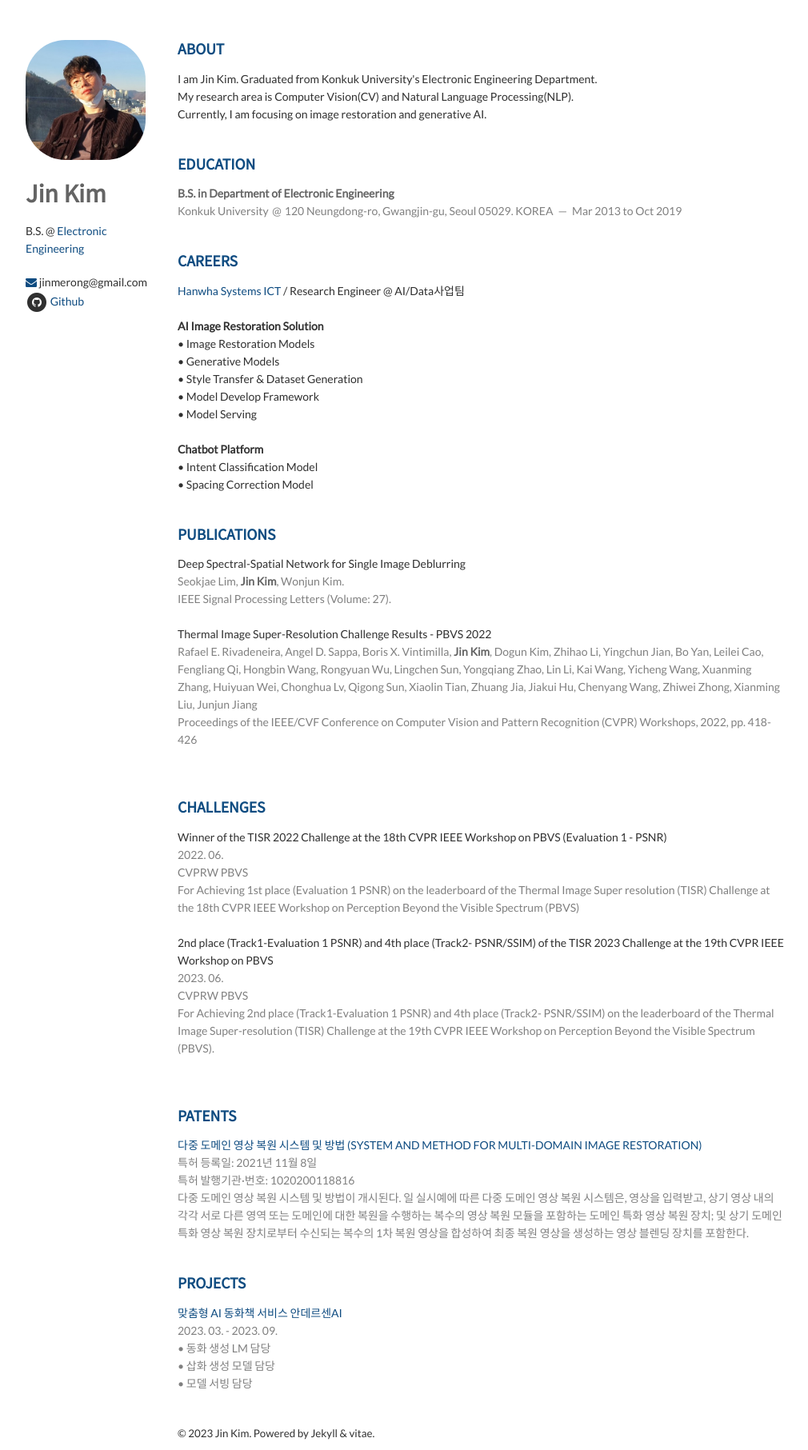
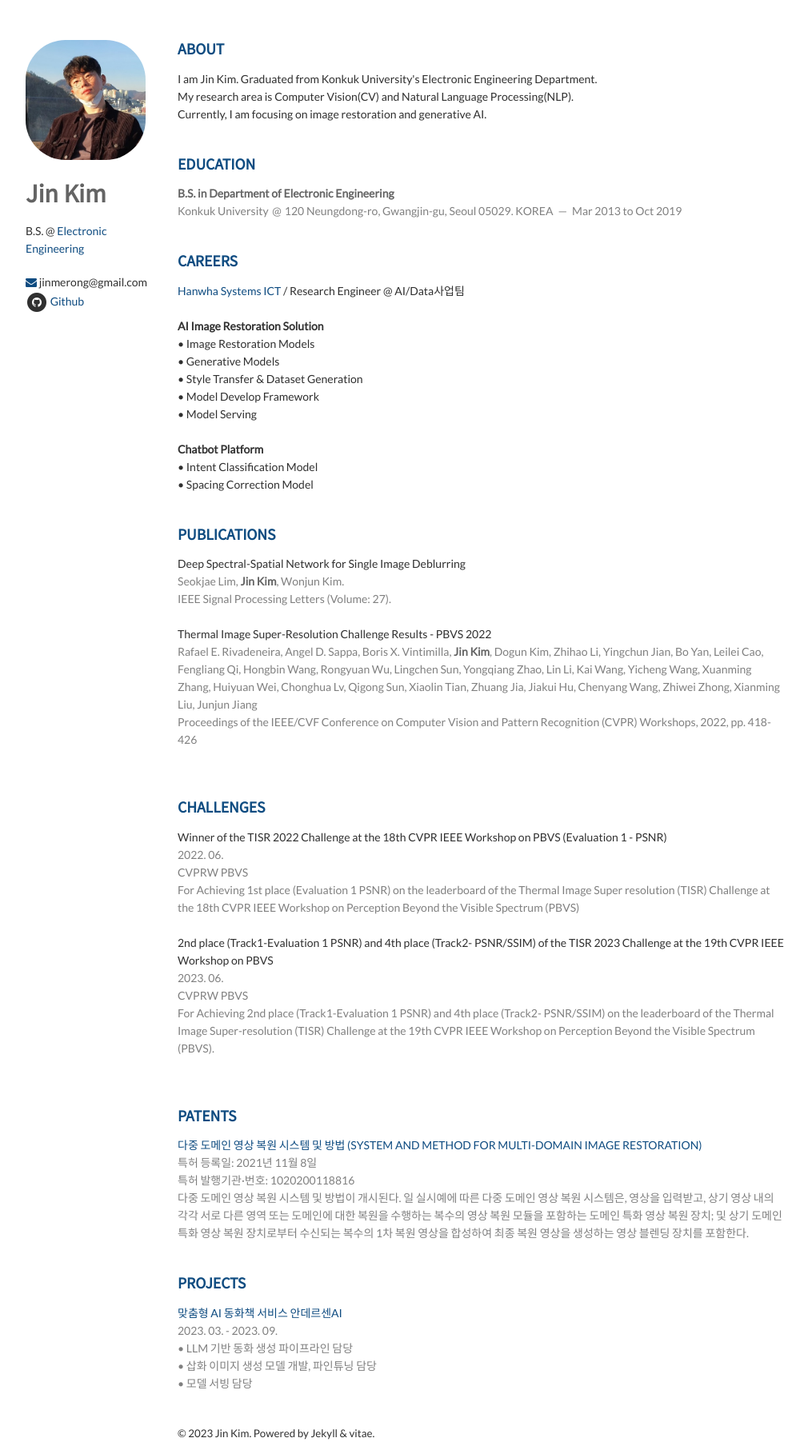
Before and after one commit to K-I-M-J-I-N/K-I-M-J-I-N.github.io, a Jekyll site: the page built from index.html, in a window 1280 px wide. Shown: the whole page at 80% size, without its empty margins (138-1148 px from the left). Built offline with Jekyll 4.4.1, drawn with Linux system fonts in a browser that asks for light colours; nearby versions of some CDN libraries; the list of posts is cut into pages by our own code.

Commit message:
Update projects.html

```diff
--- a/_includes/projects.html
+++ b/_includes/projects.html
@@ -4,8 +4,8 @@
         <header>
             <a href="https://andersonai.oopy.io/">맞춤형 AI 동화책 서비스 안데르센AI</a><br/>
             <span>2023. 03. - 2023. 09.</span><br/>
-            <span>&bull; 동화 생성 LM 담당</span><br/>
-            <span>&bull; 삽화 생성 모델 담당</span><br/>
+            <span>&bull; LLM 기반 동화 생성 파이프라인 담당</span><br/>
+            <span>&bull; 삽화 이미지 생성 모델 개발, 파인튜닝 담당</span><br/>
             <span>&bull; 모델 서빙 담당</span><br/>
         </header>
     </article>
```
